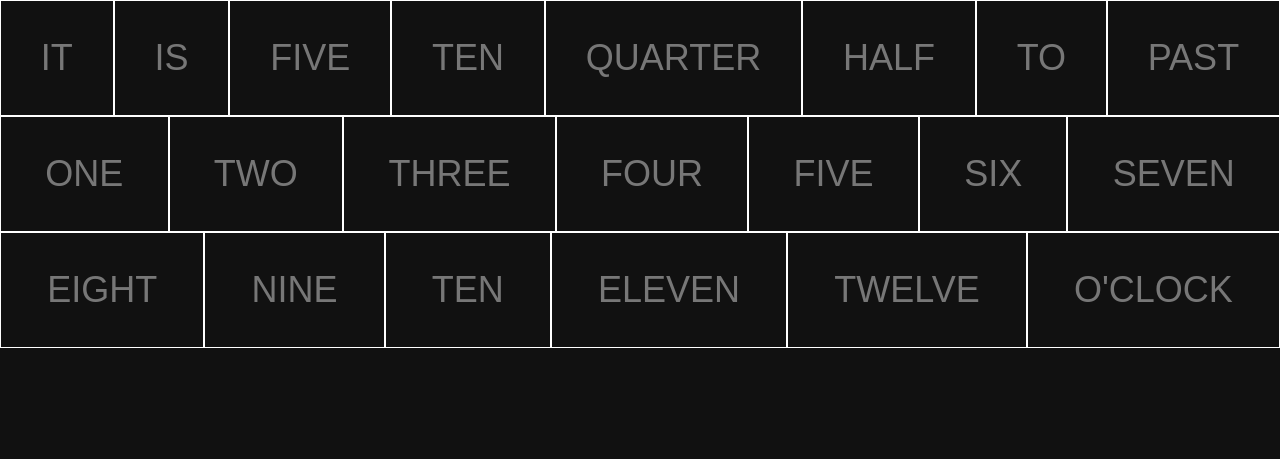
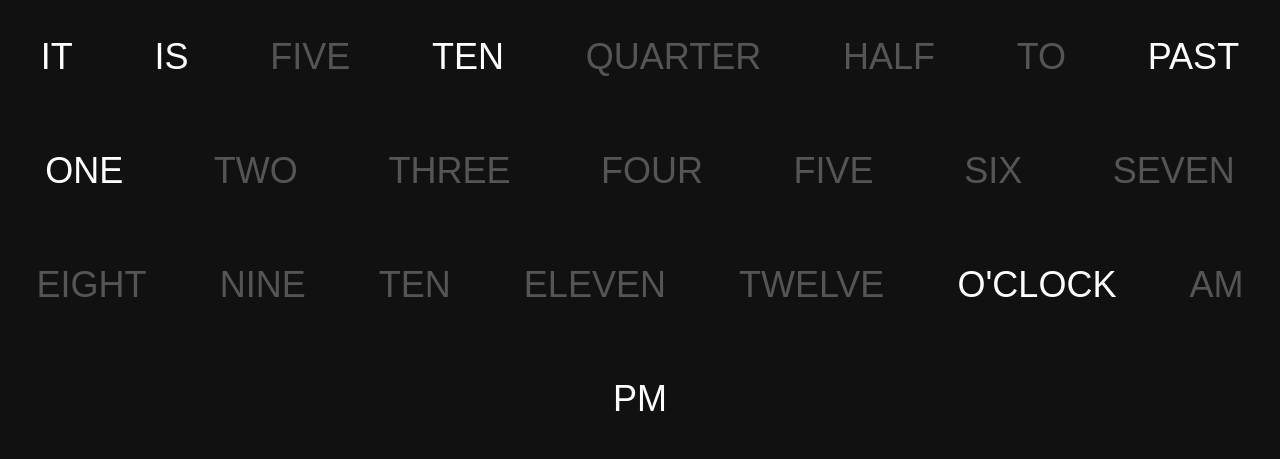
Before and after one commit to MaxPeal/talking-clock, a plain HTML site: page index.html in a window 1280 px wide. Drawn offline with Linux system fonts and the light colour scheme; a web font is replaced by a local one.

Commit message:
Got the clock lighting up correctly but not updating

```diff
--- a/app.css
+++ b/app.css
@@ -20,7 +20,7 @@ html, body {
     width: 100%;
     margin: 0 auto;
     background-color: #111111;
-    color: #777777
+    color: #555555
 }
 
 ul {
@@ -35,5 +35,8 @@ li {
     flex-grow: 1;
     padding: 36px;
     text-align: center;
-    border: 1px solid white;
 }
+
+.on {
+    color: white;
+}
--- a/app.js
+++ b/app.js
@@ -6,7 +6,9 @@
         this.status = false;
     };
 
-    var words = {
+    var data = {
+        date: new Date(),
+        words: {
             it: new Word("It"),
             is: new Word("is"),
             fiveMin: new Word("five"),
@@ -27,34 +29,110 @@
             ten: new Word("ten"),
             eleven: new Word("eleven"),
             twelve: new Word("twelve"),
-        oclock: new Word("o'clock")
+            oclock: new Word("o'clock"),
+            am: new Word("AM"),
+            pm: new Word("PM")
+        }
+    };
+
+    var controller = {
+        init: function(){
+            this.setClock();
+            view.init();
+        },
+        setClock: function(){
+            for (var word in data.words) {
+                data.words[word].status = false;
+            }
+            this.setVerbage();
+            this.setMinutes();
+            this.setHours();
+            this.setMeridian();
+        },
+        setVerbage: function(){
+            var minutes = data.date.getMinutes();
+            data.words.it.status = true;
+            data.words.is.status = true;
+            data.words.oclock.status= true;
+            if ( (minutes >= 3) && ( minutes <= 38)){
+                data.words.past.status = true;
+            } else if ( (minutes >= 39) && (minutes <= 57)){
+                data.words.to.status = true;
+            }
+        },
+        setMinutes: function(number){
+            var minutes = data.date.getMinutes();
+            if ( ((3 <= minutes) && (minutes <= 7)) || ((minutes >= 53) && (minutes <= 57))) {
+                data.words.fiveMin.status = true;
+            } else if (((8 <= minutes) && (minutes <= 12)) || ((minutes >= 48) && (minutes <= 52))) {
+                data.words.tenMin.status = true;
+            } else if (((13 <= minutes) && (minutes <= 23)) || ((minutes >= 39) && (minutes <= 47))) {
+                data.words.quarter.status = true;
+            } else if ((24 <= minutes) && (minutes <= 38)) {
+                data.words.half.status = true;
+            }
+        },
+        setHours: function(){
+            var hours = data.date.getHours();
+            var hoursArray = [
+                "twelve",
+                "one",
+                "two",
+                "three",
+                "four",
+                "five",
+                "six",
+                "seven",
+                "eight",
+                "nine",
+                "ten",
+                "eleven",
+                "twelve"
+            ];
+            if (data.words.to.status){
+                data.words[hoursArray[(hours % 12) + 1]].status = true;
+            } else {
+                data.words[hoursArray[(hours % 12)]].status = true;
+            }
+        },
+        setMeridian: function(){
+            var hours = data.date.getHours();
+            if( (hours / 12) > 0 ){
+                data.words.pm.status = true;
+            } else {
+                data.words.am.status = true;
+            }
+        },
+        getWords: function(){
+            return data.words;
+        }
     };
 
     var view = {
         init: function(){
+            var words = controller.getWords();
             for (var word in words){
                 var container = document.getElementById('wordList');
                 var node = document.createElement('LI');
                 var textNode = document.createTextNode(words[word].text);
                 node.id = word;
-                if (node.status) node.className = true;
+                if (words[word].status) node.className = "on";
                 node.appendChild(textNode);
                 container.appendChild(node);
             }
         },
         render: function(){
+            var words = controller.getWords();
             for (var word in words) {
+                var node = document.getElementById(word);
                 if(words[word]){
-                    console.log(word);
+                    node.className = "on";
+                } else {
+                    node.className = "";
                 }
             }
         }
     };
 
-    view.init();
-    view.render();
-
-    //Get the date
-    var dt = new Date();
-    console.log(dt.getHours());
+    controller.init();
 })();
```
Lines whose indentation alone changed are shown as unchanged.
